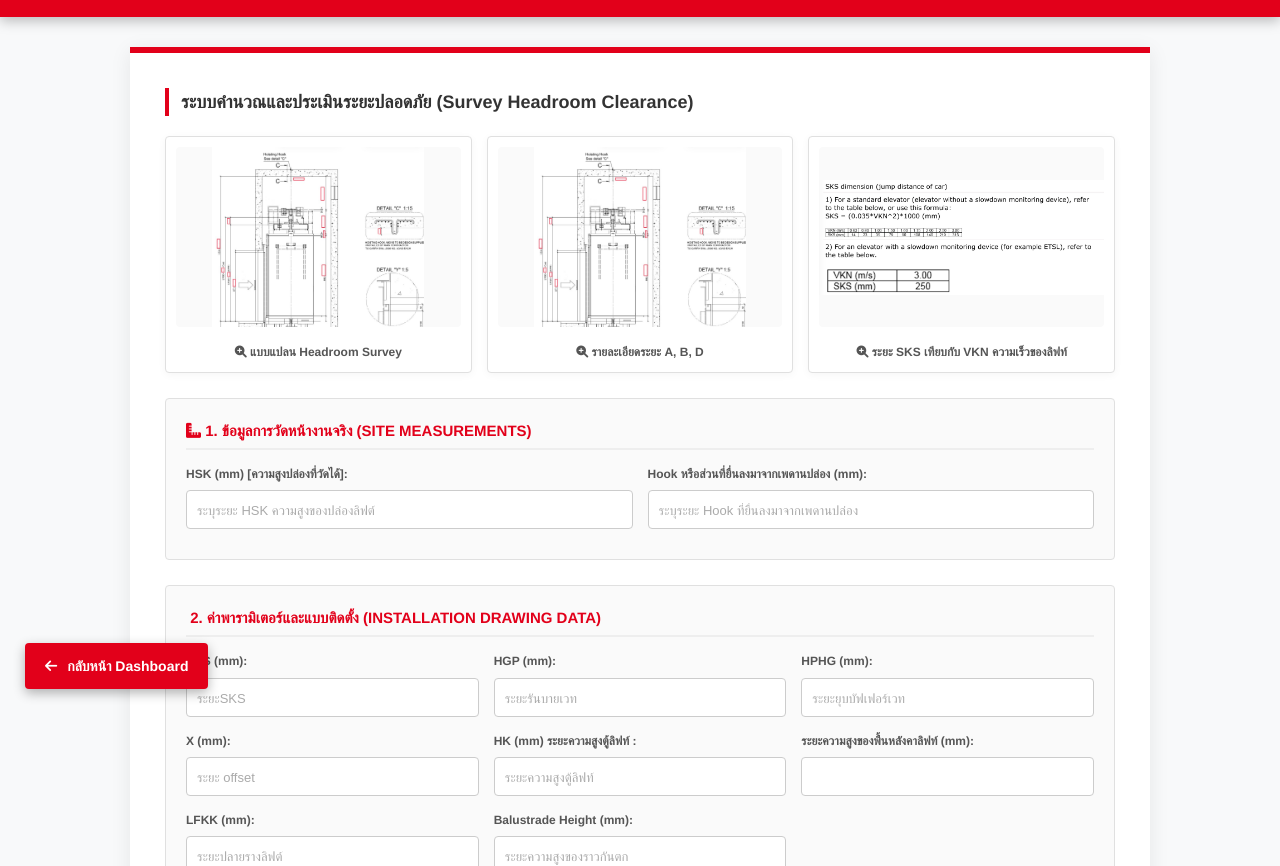
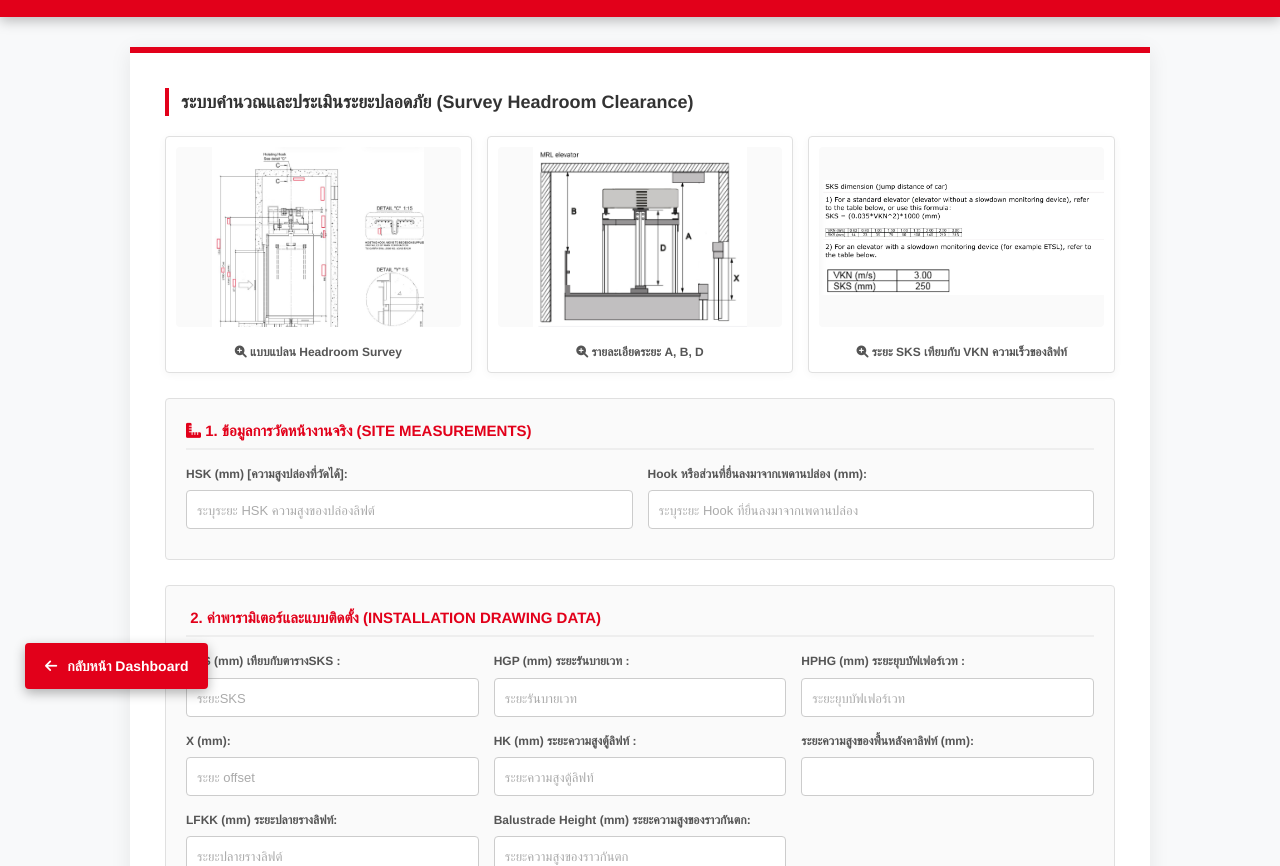
Before and after one commit to choosakchoomuang/Survey-Headroom-Clearance, a plain HTML site: page index.html in a window 1280 px wide. Shown: the part 86-952 px from the top of the page. Drawn offline with Linux system fonts and the light colour scheme.

Commit message:
Update index.html

```diff
--- a/index.html
+++ b/index.html
@@ -307,15 +307,15 @@
     <!-- ส่วนแสดงรูปภาพแนบ 3 รูปอ้างอิง -->
     <div class="diagram-gallery">
         <div class="diagram-card">
-            <img src="image/survey-headroom.jpeg" alt="Survey Headroom Diagram" onclick="openLightbox(this.src)" onerror="this.onerror=null; this.src='image/headroom.jpeg';">
+            <img src="image/headroom.jpeg" alt="Survey Headroom Diagram" onclick="openLightbox(this.src)" onerror="this.onerror=null; this.src='image/headroom.jpeg';">
             <div class="diagram-caption"><i class="fas fa-search-plus"></i> แบบแปลน Headroom Survey</div>
         </div>
         <div class="diagram-card">
-            <img src="image/headroom.jpeg" alt="Headroom Overview" onclick="openLightbox(this.src)" onerror="this.onerror=null; this.src='image/ABD.jpeg';">
+            <img src="image/ABD.jpeg" alt="Headroom Overview" onclick="openLightbox(this.src)" onerror="this.onerror=null; this.src='image/ABD.jpeg';">
             <div class="diagram-caption"><i class="fas fa-search-plus"></i> รายละเอียดระยะ A, B, D</div>
         </div>
         <div class="diagram-card">
-            <img src="image/D2.jpeg" alt="Clearance Reference" onclick="openLightbox(this.src)" onerror="this.onerror=null; this.src='image/SKS.jpeg';">
+            <img src="image/SKS.jpeg" alt="Clearance Reference" onclick="openLightbox(this.src)" onerror="this.onerror=null; this.src='image/SKS.jpeg';">
             <div class="diagram-caption"><i class="fas fa-search-plus"></i> ระยะ SKS เทียบกับ VKN ความเร็วของลิฟท์</div>
         </div>
     </div>
@@ -340,15 +340,15 @@
         <div class="section-title"><i class="fas fa-file-blueprint"></i> 2. ค่าพารามิเตอร์และแบบติดตั้ง (Installation Drawing Data)</div>
         <div class="form-grid">
             <div class="form-group">
-                <label>SKS (mm):</label>
+                <label>SKS (mm) เทียบกับตารางSKS :</label>
                 <input type="number" id="sks" placeholder="ระยะSKS">
             </div>
             <div class="form-group">
-                <label>HGP (mm):</label>
+                <label>HGP (mm) ระยะรันบายเวท :</label>
                 <input type="number" id="hgp" placeholder="ระยะรันบายเวท">
             </div>
             <div class="form-group">
-                <label>HPHG (mm):</label>
+                <label>HPHG (mm) ระยะยุบบัฟเฟอร์เวท :</label>
                 <input type="number" id="hphg" placeholder="ระยะยุบบัฟเฟอร์เวท">
             </div>
             <div class="form-group">
@@ -364,17 +364,17 @@
                 <input type="number" id="hkd" labelตู้ลิฟท์="ES1 PK44=30mm">
             </div>
             <div class="form-group">
-                <label>LFKK (mm):</label>
+                <label>LFKK (mm) ระยะปลายรางลิฟท์:</label>
                 <input type="number" id="lfkk" placeholder="ระยะปลายรางลิฟต์">
             </div>
             <div class="form-group">
-                <label>Balustrade Height (mm):</label>
+                <label>Balustrade Height (mm) ระยะความสูงของราวกันตก:</label>
                 <input type="number" id="balustrade" placeholder="ระยะความสูงของราวกันตก">
             </div>
         </div>
     </div>
 
-    <!-- ส่วนที่ 3: Survey D2 Calculator (ระยะปลอดภัยปลายสายพาน / ปลายรางลิฟต์) -->
+    <!-- ส่วนที่ 3: Survey D2 Calculator (คำนวณระยะปลอดภัยปลายสายพาน / ปลายรางลิฟต์) -->
     <div class="section-box-highlight">
         <div class="section-title" style="color: #c62828;"><i class="fas fa-arrows-alt-v"></i> 3. Survey D2 Calculator (ระยะปลอดภัยปลายสายพาน / ปลายราง)</div>
 
```
